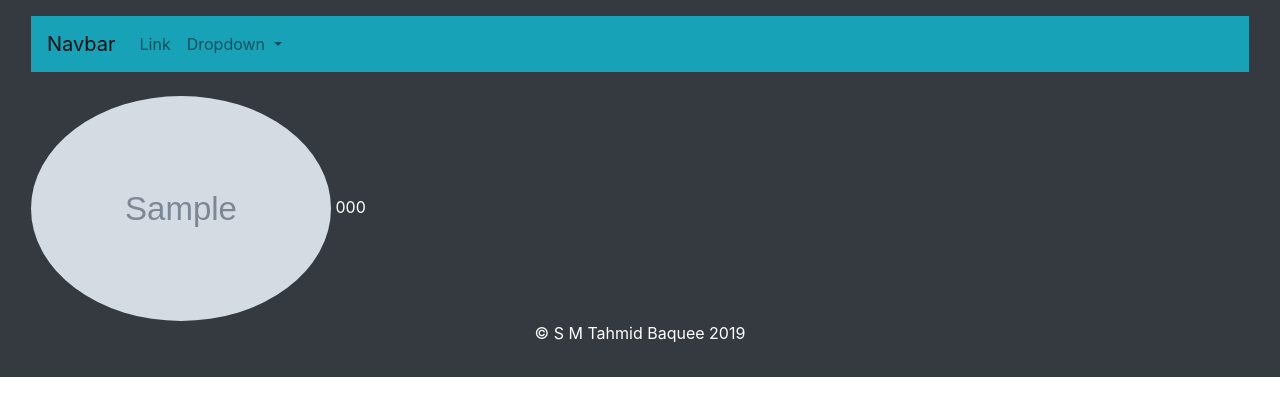
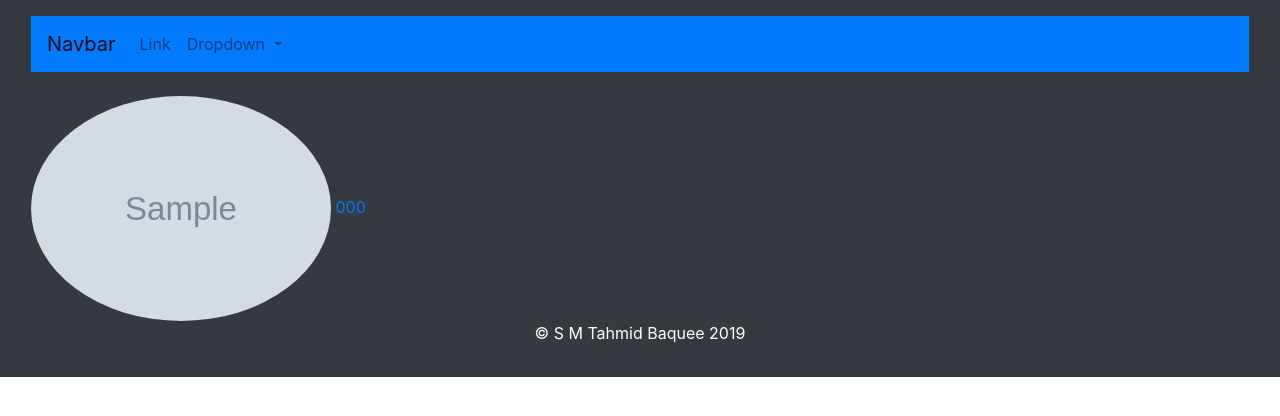
Before and after one commit to tahmid-sadi/OCIOWORLD, a Django app: page /products/ in a window 1280 px wide. Shown: the top 416 px of the page. Run offline with Django 3.2, Linux system fonts and the light colour scheme; tables that the repository leaves empty hold one stand-in row (values such as "Sample post"); grey boxes marked "Sample" are stand-in pictures; some libraries are stand-ins or nearby versions.

Commit message:
Connected to product page.

```diff
--- a/products/templates/products/product_introduction.html
+++ b/products/templates/products/product_introduction.html
@@ -1,7 +1,7 @@
 {% extends 'base.html' %}
 
 {% block content %}
-<nav class="navbar navbar-expand-lg navbar-light bg-info">
+<nav class="navbar navbar-expand-lg navbar-light bg-primary">
     <a class="navbar-brand" href="#">Navbar</a>
     <button class="navbar-toggler" type="button" data-toggle="collapse" data-target="#navbarSupportedContent"
             aria-controls="navbarSupportedContent" aria-expanded="false" aria-label="Toggle navigation">
@@ -30,7 +30,7 @@
 </nav>
 <br>
 {% for chair in chairs %}
-            <img src="{{ chair.model_image.url }}" width="300" height="300" class="img-fluid rounded-circle" alt="Responsive image">
-            {{ chair.model_number }}
-            {% endfor %}
+    <img src="{{ chair.model_image.url }}" width="300" height="300" class="img-fluid rounded-circle" alt="Responsive image">
+    <a href="{% url 'details' chair.id %}">{{ chair.model_number }}</a>
+{% endfor %}
 {% endblock %}
```
